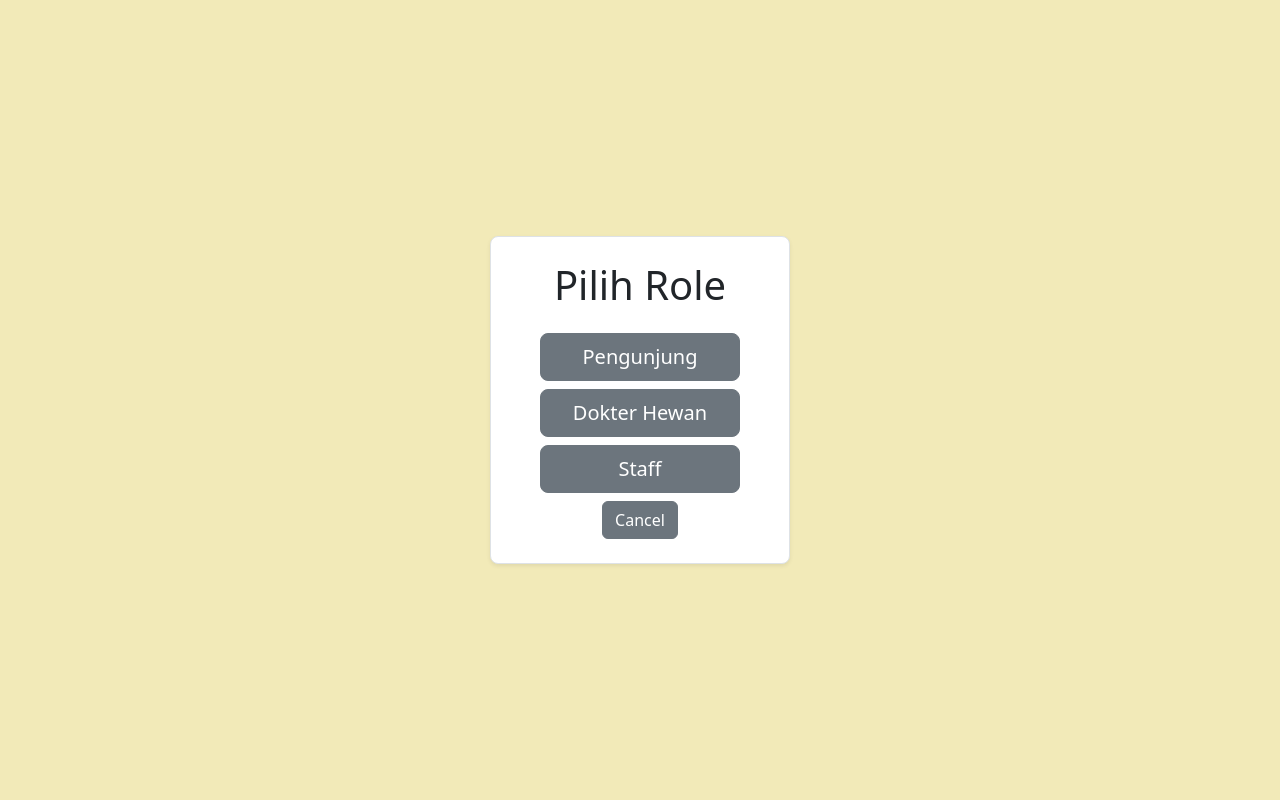
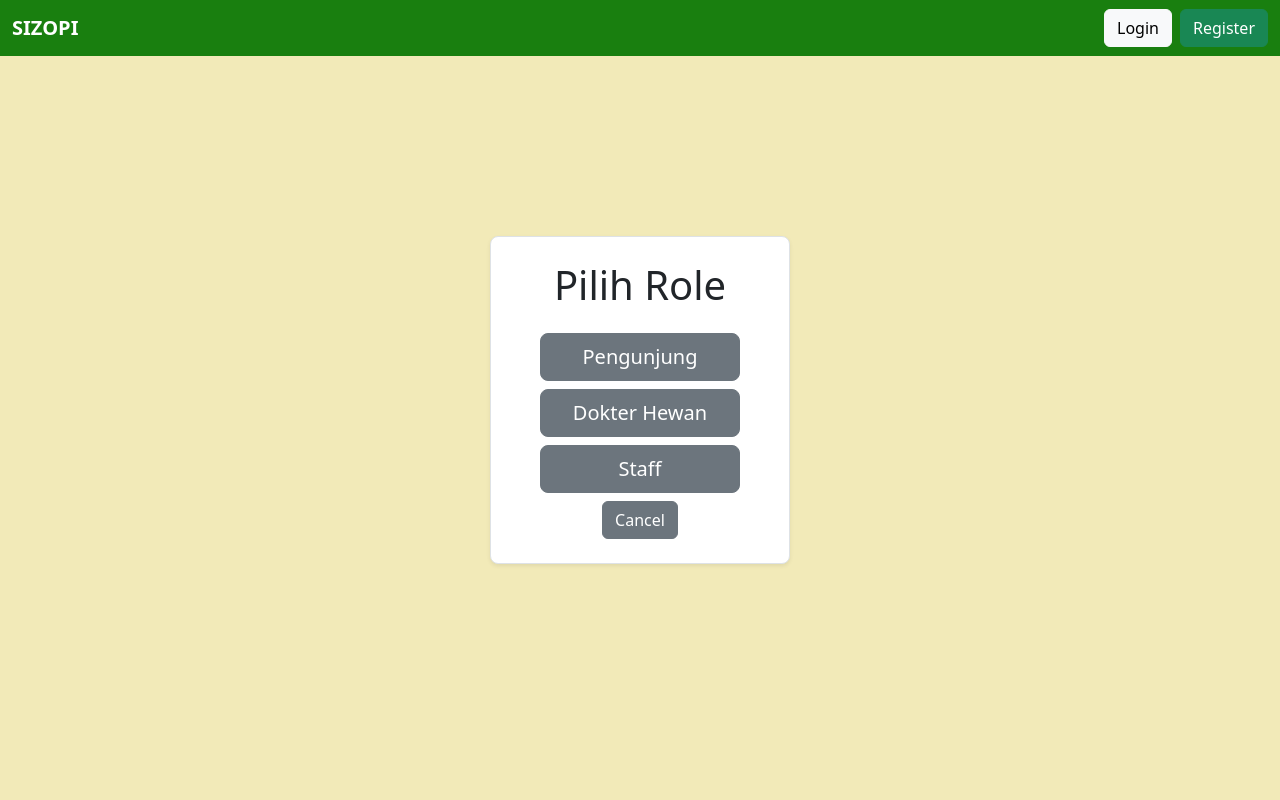
Before and after one commit to Basdat-C02/sizopi, a Django app: page /auth/choose-role/ in a window 1280 px wide. Run offline with Django 5.2, Linux system fonts and the light colour scheme.

Commit message:
feat: updated templates + added navbar

```diff
--- a/authentication/templates/choose_role/index.html
+++ b/authentication/templates/choose_role/index.html
@@ -13,7 +13,7 @@
                 <a href="{% url 'authentication:register_pengunjung' %}" class="btn w-50 btn-secondary btn-lg">Pengunjung</a>
                 <a href="{% url 'authentication:register_dokter_hewan' %}" class="btn w-50 btn-secondary btn-lg">Dokter Hewan</a>
                 <a href="{% url 'authentication:register_staff' %}" class="btn w-50 btn-secondary btn-lg ">Staff</a>
-                <a href="{% url 'authentication:home' %}" class="btn btn-secondary">Cancel</a>
+                <a href="{% url 'authentication:landing' %}" class="btn btn-secondary">Cancel</a>
             </div>
         </div>
     </div>
--- a/authentication/templates/login/index.html
+++ b/authentication/templates/login/index.html
@@ -20,7 +20,7 @@
             </div>
             <div class="d-flex flex-column gap-2 align-items-center">
                 <button type="submit" class="btn btn-primary w-50 py-2">Login</button>
-                <a href="{% url 'authentication:home' %}" class="btn btn-secondary w-50 py-2">Cancel</a>
+                <a href="{% url 'authentication:landing' %}" class="btn btn-secondary w-50 py-2">Cancel</a>
             </div>
         </form>
         <div class="mt-3 text-center">
--- a/authentication/views.py
+++ b/authentication/views.py
@@ -85,7 +85,7 @@ def register_dokter_hewan_view(request):
         messages.success(request, "Registrasi berhasil. Silakan login.")
         return redirect("authentication:login")
 
-    return render(request, 'register/dokter.html')
+    return render(request, 'register/dokter_hewan.html')
 
 def register_staff_view(request):
     if request.method == 'POST':
--- a/sizopi/settings.py
+++ b/sizopi/settings.py
@@ -67,6 +67,7 @@ TEMPLATES = [
                 'django.template.context_processors.request',
                 'django.contrib.auth.context_processors.auth',
                 'django.contrib.messages.context_processors.messages',
+                'utils.context_processor.user_context',
             ],
         },
     },
--- a/templates/base.html
+++ b/templates/base.html
@@ -12,6 +12,7 @@
 		<link rel="preload" href="https://cdn.jsdelivr.net/npm/@tabler/icons-webfont@latest/dist/tabler-icons.min.css" as="style" />
 	</head>
 	<body>
+		{% include "navbar.html" %}
 		<div class="relative overflow-x-hidden min-h-screen">{% block content %} {% endblock content %}</div>
 		<script src="https://cdn.jsdelivr.net/npm/bootstrap@5.3.5/dist/js/bootstrap.bundle.min.js" integrity="sha384-k6d4wzSIapyDyv1kpU366/PK5hCdSbCRGRCMv+eplOQJWyd1fbcAu9OCUj5zNLiq" crossorigin="anonymous"></script>
 	</body>
--- /dev/null
+++ b/templates/navbar.html
@@ -0,0 +1,61 @@
+<nav style="background-color: #197f0f" class="navbar navbar-expand-lg navbar-dark fixed-top">
+    <div class="container-fluid">
+        <a class="navbar-brand fw-bold" href="{% url 'authentication:landing' %}">SIZOPI</a>
+
+        <button class="navbar-toggler" type="button" data-bs-toggle="collapse" data-bs-target="#navbarContent" aria-controls="navbarContent" aria-expanded="false" aria-label="Toggle navigation"><span class="navbar-toggler-icon"></span></button>
+
+        <div class="collapse navbar-collapse justify-content-end" id="navbarContent">
+        <ul class="navbar-nav mb-2 mb-lg-0 align-items-center gap-2">
+            {% if is_authenticated %}
+            <li class="nav-item">
+                <a class="nav-link text-white" href="{% url 'authentication:profile' %}">Dashboard</a>
+            </li>
+            {% endif %} {% if user_role == 'dokter_hewan' %}
+            <li class="nav-item">
+                <a class="nav-link text-white" href="#">Rekam Medis Hewan</a>
+            </li>
+            {% endif %} {% if user_role == 'penjaga_hewan' %}
+            <li class="nav-item">
+                <a class="nav-link text-white" href="#">Catatan Perawatan Hewan</a>
+            </li>
+            {% endif %} {% if user_role == 'staf_admin' %}
+            <li class="nav-item">
+                <a class="nav-link text-white" href="#">Kelola Pengunjung</a>
+            </li>
+            <li class="nav-item">
+                <a class="nav-link text-white" href="#">Kelola Adopsi</a>
+            </li>
+            <li class="nav-item">
+                <a class="nav-link text-white" href="#">Kelola Adopter</a>
+            </li>
+            {% endif %} {% if user_role == 'pelatih_hewan' %}
+            <li class="nav-item">
+                <a class="nav-link text-white" href="#">Jadwal Pertunjukan</a>
+            </li>
+            {% endif %} {% if user_role == 'pengunjung' %}
+            <li class="nav-item">
+                <a class="nav-link text-white" href="#">Informasi Kebun Binatang</a>
+            </li>
+            {% endif %} {% if is_adopter %}
+            <li class="nav-item">
+                <a class="nav-link text-white" href="#">Hewan Adopsi</a>
+            </li>
+            {% endif %} {% if is_authenticated %}
+            <li class="nav-item">
+                <a class="nav-link text-white" href="{% url 'authentication:profile' %}">Pengaturan Profil</a>
+            </li>
+            <li class="nav-item">
+                <a class="btn btn-danger" href="{% url 'authentication:logout' %}">Logout</a>
+            </li>
+            {% else %}
+            <li class="nav-item">
+                <a class="btn btn-light" href="{% url 'authentication:login' %}">Login</a>
+            </li>
+            <li class="nav-item">
+                <a class="btn btn-success" href="{% url 'authentication:choose_role' %}">Register</a>
+            </li>
+            {% endif %}
+        </ul>
+        </div>
+    </div>
+</nav>
--- /dev/null
+++ b/utils/context_processor.py
@@ -0,0 +1,7 @@
+def user_context(request):
+    user = request.user if hasattr(request, "user") else {}
+    return {
+        "is_authenticated": user.get("is_authenticated", False),
+        "user_role": user.get("role", ""),
+        "is_adopter": user.get("is_adopter", False),
+    }
```
